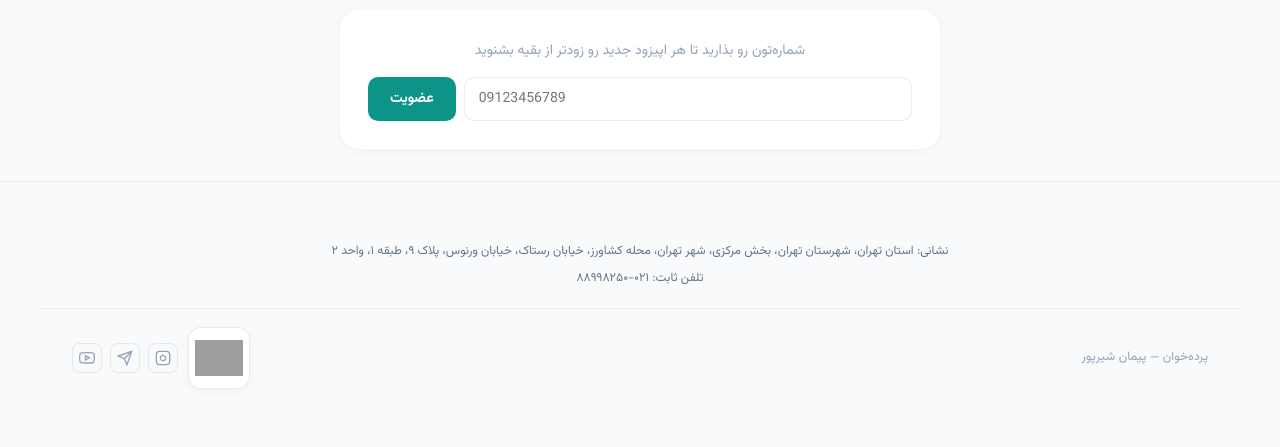
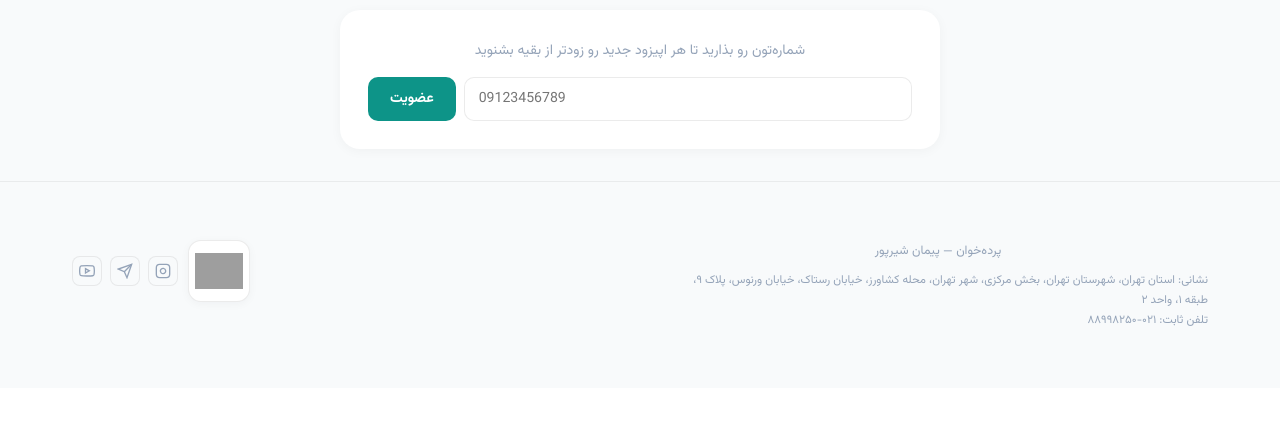
Before and after one commit to laminorr/pardekhan, a Laravel app: page / in a window 1280 px wide. Shown: the part 432-879 px from the top of the page. After the commit the page ends 758 px from the top, so only its background shows below. Run offline with Laravel 12, Linux system fonts and the light colour scheme; data that the repository does not hold is empty; grey boxes are pictures that could not be loaded.

Commit message:
design: اطلاعات تماس زیر نام برند، راست‌چین، ظریف و هم‌رنگ (خاکستری)

```diff
--- a/public/css/pardekhan.css
+++ b/public/css/pardekhan.css
@@ -316,8 +316,8 @@ footer{text-align:center;padding:40px 20px;border-top:1px solid var(--border)}
 .home-subscribe-btn{padding:10px 22px;border-radius:10px;background:#0d9488;color:#fff;font-family:'Vazirmatn',sans-serif;font-size:0.88rem;font-weight:700;border:none;cursor:pointer;transition:all 0.3s;white-space:nowrap}
 .home-subscribe-btn:hover{background:#0f766e}
 .home-subscribe-btn:disabled{opacity:0.6;cursor:not-allowed}
-.home-footer-contact{max-width:1200px;margin:0 auto;padding:18px 24px 14px;text-align:center;border-bottom:1px solid rgba(0,0,0,0.05)}
-.home-footer-contact p{font-size:0.76rem;color:#64748b;line-height:1.9;margin:0 0 4px}
+.home-footer-brand{display:flex;flex-direction:column;gap:6px;direction:rtl}
+.home-footer-contact p{font-size:0.72rem;color:#94a3b8;line-height:1.75;margin:0;text-align:right;max-width:540px}
 .home-msg{padding:10px;border-radius:8px;font-size:0.84rem;margin-bottom:10px}
 .home-msg-ok{background:#f0fdf4;border:1px solid #bbf7d0;color:#166534}
 .home-msg-err{background:#fef2f2;border:1px solid #fecaca;color:#991b1b}
@@ -1552,7 +1552,7 @@ body{background:#f8fafb}
   margin:0 auto;
   padding:18px 32px;
   display:flex;
-  align-items:center;
+  align-items:flex-start;
   justify-content:space-between;
   gap:24px;
   direction:rtl;
--- a/resources/views/home.blade.php
+++ b/resources/views/home.blade.php
@@ -90,13 +90,14 @@
 </main>
 
 <footer class="home-footer">
-  <div class="home-footer-contact">
-    <p>نشانی: استان تهران، شهرستان تهران، بخش مرکزی، شهر تهران، محله کشاورز، خیابان رستاک، خیابان ورنوس، پلاک ۹، طبقه ۱، واحد ۲</p>
-    <p>تلفن ثابت: ۰۲۱-۸۸۹۹۸۲۵۰</p>
-  </div>
-
   <div class="home-footer-inner">
-    <span class="home-footer-text">پرده‌خوان — پیمان شیرپور</span>
+    <div class="home-footer-brand">
+      <span class="home-footer-text">پرده‌خوان — پیمان شیرپور</span>
+      <div class="home-footer-contact">
+        <p>نشانی: استان تهران، شهرستان تهران، بخش مرکزی، شهر تهران، محله کشاورز، خیابان رستاک، خیابان ورنوس، پلاک ۹، طبقه ۱، واحد ۲</p>
+        <p>تلفن ثابت: ۰۲۱-۸۸۹۹۸۲۵۰</p>
+      </div>
+    </div>
 
     <div class="home-footer-tools">
       <div class="home-footer-socials">
```
